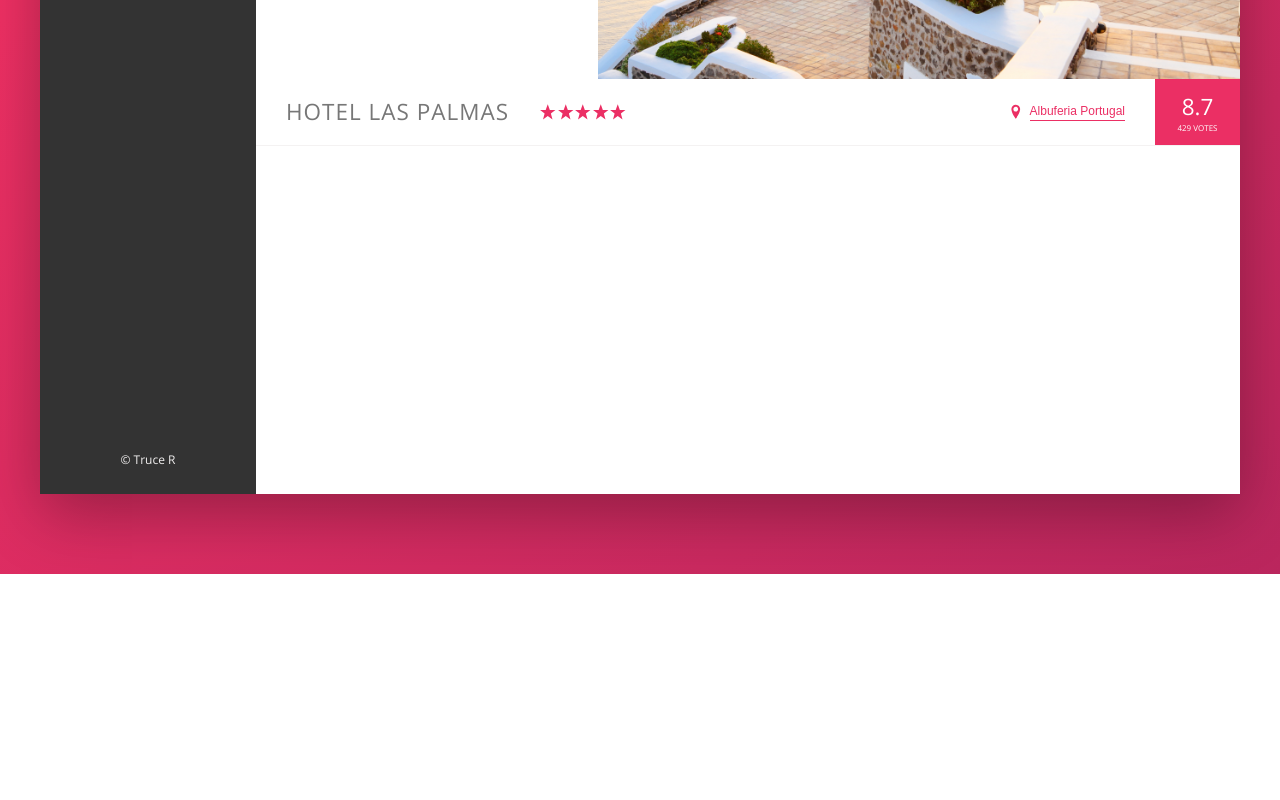
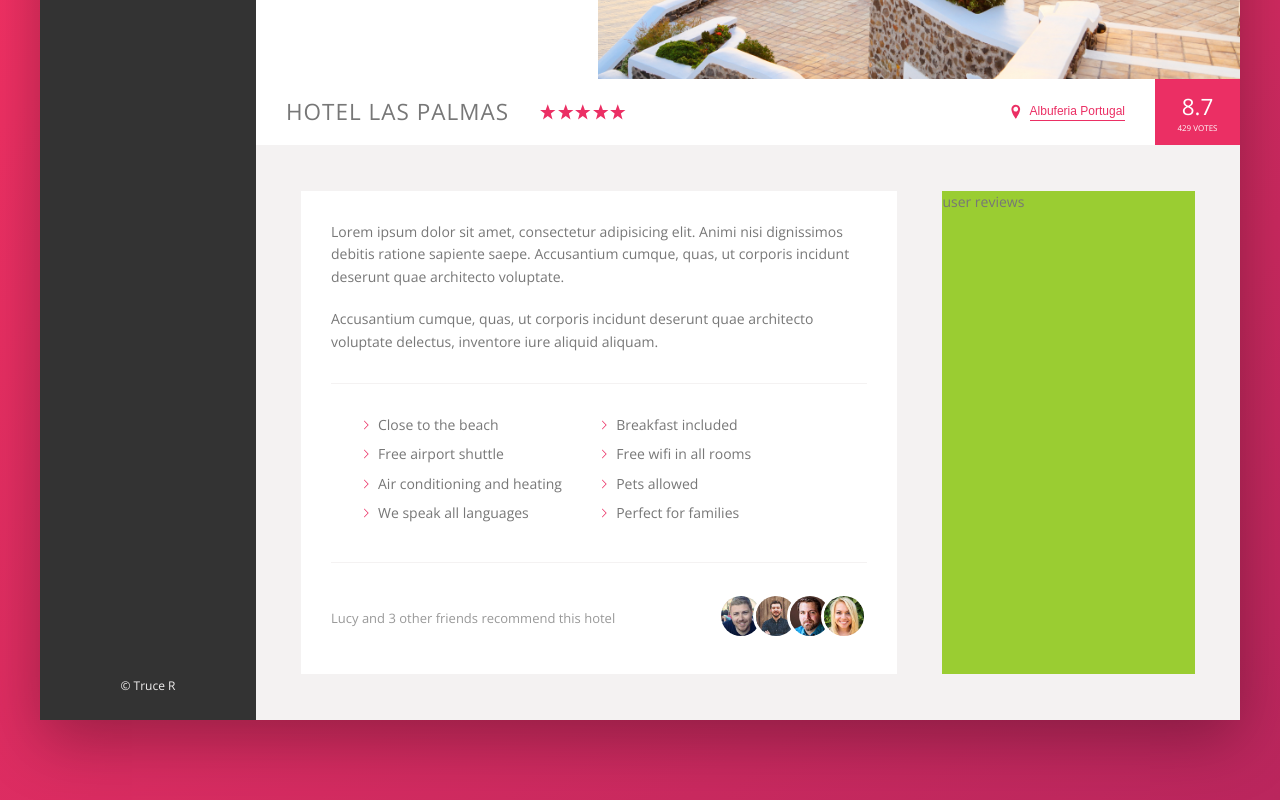
Before and after one commit to DevTruce/trillo, a website: page index.html in a window 1280 px wide. Shown: the part 456-1256 px from the top of the page. Before the commit the page ends 1030 px from the top, so only its background shows below. Drawn offline with nearby package versions, Linux system fonts and the light colour scheme.

```diff
--- a/index.html
+++ b/index.html
@@ -118,6 +118,7 @@
         </nav>
         <!-- #### HOTEL VIEW -->
         <main class="hotel-view">
+          <!-- gallery view -->
           <div class="gallery">
             <figure class="gallery__item">
               <img class="gallery__photo" src="src/imgs/hotel-1.jpg" alt="" />
@@ -132,6 +133,7 @@
             </figure>
           </div>
 
+          <!-- overview -->
           <div class="overview">
             <h1 class="overview__heading">Hotel Las Palmas</h1>
 
@@ -165,6 +167,62 @@
               <div class="overview__rating--count">429 Votes</div>
             </div>
           </div>
+
+          <!-- details -->
+          <div class="detail">
+            <div class="description">
+              <p class="paragraph">
+                Lorem ipsum dolor sit amet, consectetur adipisicing elit. Animi
+                nisi dignissimos debitis ratione sapiente saepe. Accusantium
+                cumque, quas, ut corporis incidunt deserunt quae architecto
+                voluptate.
+              </p>
+              <p class="paragraph">
+                Accusantium cumque, quas, ut corporis incidunt deserunt quae
+                architecto voluptate delectus, inventore iure aliquid aliquam.
+              </p>
+
+              <ul class="list">
+                <li class="list__item">Close to the beach</li>
+                <li class="list__item">Breakfast included</li>
+                <li class="list__item">Free airport shuttle</li>
+                <li class="list__item">Free wifi in all rooms</li>
+                <li class="list__item">Air conditioning and heating</li>
+                <li class="list__item">Pets allowed</li>
+                <li class="list__item">We speak all languages</li>
+                <li class="list__item">Perfect for families</li>
+              </ul>
+
+              <div class="recommend">
+                <div class="recommend__count">
+                  Lucy and 3 other friends recommend this hotel
+                </div>
+                <div class="recommend__friends">
+                  <img
+                    src="src/imgs/user-3.jpg"
+                    alt="Friend 1"
+                    class="recommend__photo"
+                  />
+                  <img
+                    src="src/imgs/user-4.jpg"
+                    alt="Friend 2"
+                    class="recommend__photo"
+                  />
+                  <img
+                    src="src/imgs/user-5.jpg"
+                    alt="Friend 3"
+                    class="recommend__photo"
+                  />
+                  <img
+                    src="src/imgs/user-6.jpg"
+                    alt="Friend 4"
+                    class="recommend__photo"
+                  />
+                </div>
+              </div>
+            </div>
+            <div class="user-reviews">user reviews</div>
+          </div>
         </main>
       </div>
       <!-- #### CONTENT -->
--- a/src/sass/_base.scss
+++ b/src/sass/_base.scss
@@ -25,6 +25,10 @@
 
   //box shadows
   --shadow-dark: 0 2rem 6rem rgba(0, 0, 0, 0.3);
+  --shadow-light: 0 2rem 5rem rgba(0, 0, 0, 0.6);
+
+  // borders
+  --border-1: 0.1rem solid var(--color-grey-light--2);
 }
 
 //////////////////////////////////////////////
--- a/src/sass/_component.scss
+++ b/src/sass/_component.scss
@@ -226,7 +226,7 @@
 .overview {
   display: flex;
   align-items: center;
-  border-bottom: 0.1rem solid var(--color-grey-light--2);
+  border-bottom: var(--border-1);
 
   &__heading {
     font-size: 2.25rem;
@@ -324,3 +324,80 @@
     box-shadow: none;
   }
 }
+
+//////////////////////////////////////////////
+// PARAGRAPH
+.paragraph {
+  &:not(:last-of-type) {
+    margin-bottom: 2rem;
+  }
+}
+
+//////////////////////////////////////////////
+// LIST
+.list {
+  list-style: none;
+  margin: 3rem 0;
+  padding: 3rem;
+  border-top: var(--border-1);
+  border-bottom: var(--border-1);
+
+  display: flex;
+  // allow elements to wrap instead of expanding past/outside of the container.
+  flex-wrap: wrap;
+
+  // split the list to have 2 elements side by side
+  &__item {
+    flex: 0 0 50%;
+    margin-bottom: 0.7rem;
+  }
+
+  &__item::before {
+    content: "";
+    display: inline-block;
+    height: 1rem;
+    width: 1rem;
+    margin-right: 0.7rem;
+
+    // approach for older browsers
+    // background-image: url(../imgs/chevron-thin-right.svg);
+    // background-repeat: no-repeat;
+    // background-size: cover;
+
+    // approach for modern browsers
+    background-color: var(--color-primary);
+    -webkit-mask-image: url(../imgs/chevron-thin-right.svg);
+    -webkit-mask-size: cover;
+    mask-image: url(../imgs/chevron-thin-right.svg);
+    mask-size: cover;
+  }
+}
+
+//////////////////////////////////////////////
+// RECOMMEND
+.recommend {
+  font-size: 1.3rem;
+  color: var(--color-grey-dark--3);
+
+  display: flex;
+  align-items: center;
+  justify-content: space-between;
+
+  &__count {
+  }
+
+  &__friends {
+  }
+
+  &__photo {
+    box-sizing: content-box;
+    height: 4rem;
+    width: 4rem;
+    border-radius: 50%;
+    border: 0.3rem solid #fff;
+
+    &:not(:last-child) {
+      margin-right: -1.5rem;
+    }
+  }
+}
--- a/src/sass/_layout.scss
+++ b/src/sass/_layout.scss
@@ -17,7 +17,7 @@
 .header {
   height: 7rem;
   background-color: #fff;
-  border-bottom: 0.1rem solid var(--color-grey-light--2);
+  border-bottom: var(--border-1);
   display: flex;
   justify-content: space-between;
   align-items: center;
@@ -47,10 +47,31 @@
 
   // element should grow as much as it can
   flex: 1;
+}
 
-  //testing purposes - remove this!
+.detail {
+  display: flex;
+  padding: 4.5rem;
+  background-color: var(--color-grey-light--2);
+  border-bottom: var(--border-1);
+}
 
-  height: 80rem;
+.description {
+  // 0 grow | 0 shrink | 60% basis (width)
+  flex: 0 0 60%;
+  margin-right: 4.5rem;
+  background-color: white;
+  box-sizing: var(--shadow-light);
+  padding: 3rem;
+  font-size: 1.4rem;
+}
+
+.user-reviews {
+  // fill leftover space
+  flex: 1;
+
+  // testing remove this
+  background-color: yellowgreen;
 }
 
 //////////////////////////////////////////////
```
Also changed, not shown: src/css/style.css, src/imgs/SVG/aircraft-take-off.svg (deleted), src/imgs/SVG/bookmark.svg (deleted), src/imgs/SVG/chat.svg (deleted), src/imgs/SVG/chevron-small-left.svg (deleted), src/imgs/SVG/chevron-small-right.svg (deleted), src/imgs/SVG/home.svg (deleted), src/imgs/SVG/key.svg (deleted), src/imgs/SVG/location-pin.svg (deleted), src/imgs/SVG/magnifying-glass.svg (deleted), src/imgs/SVG/map.svg (deleted), src/imgs/SVG/star.svg (deleted).
